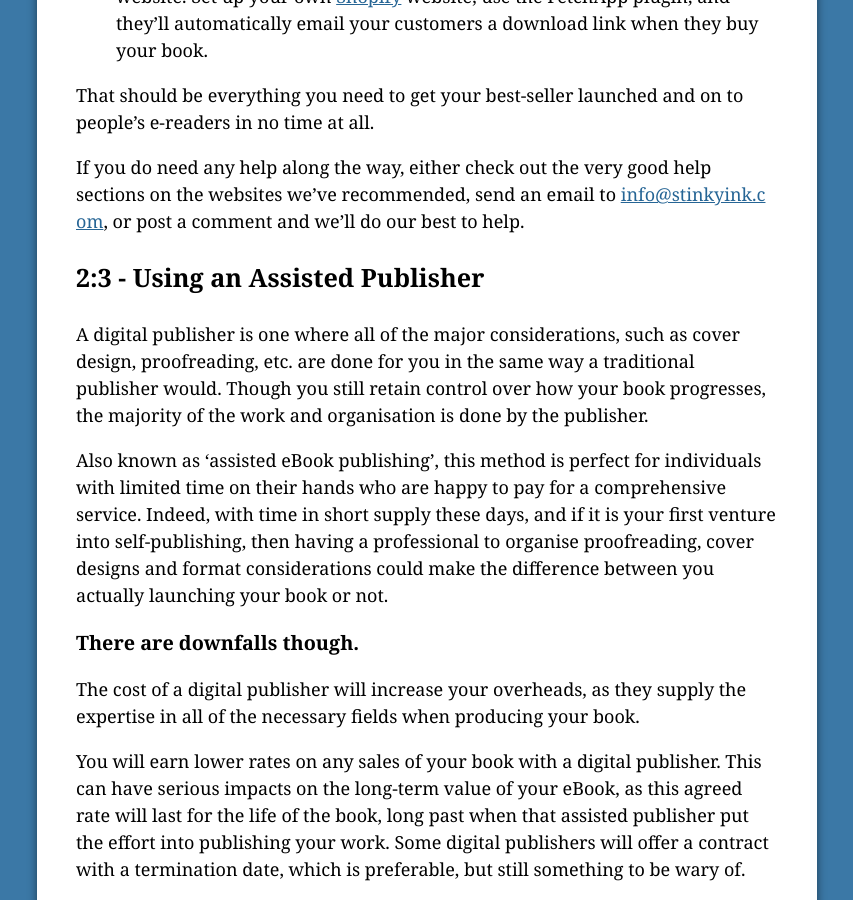
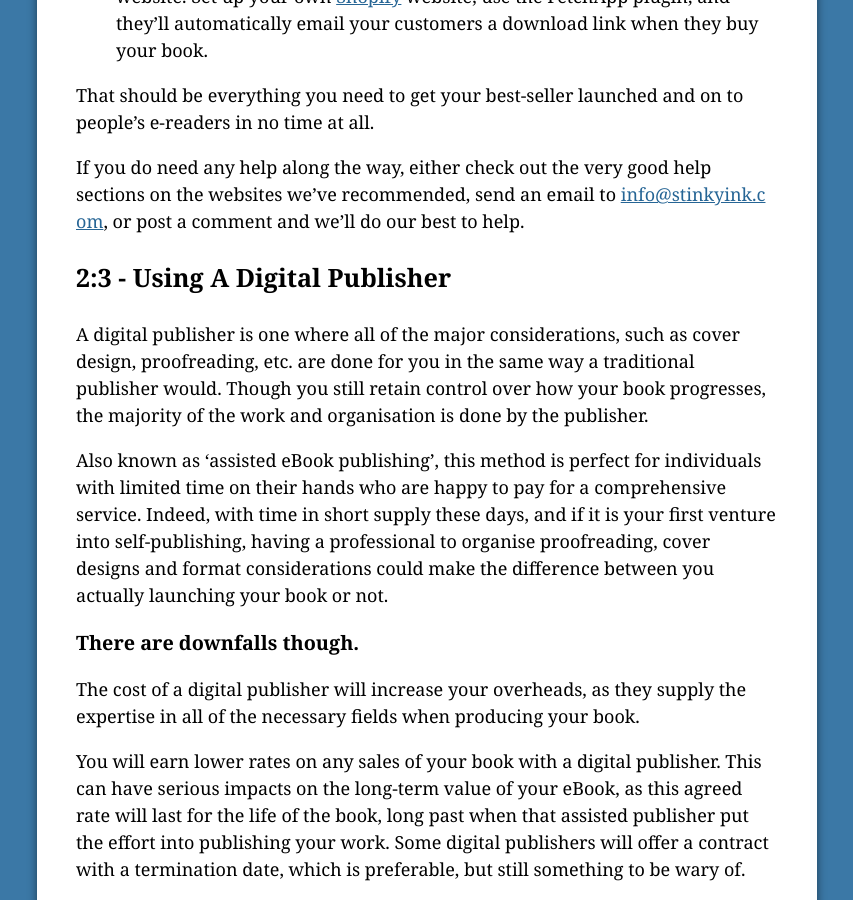
Before and after one commit to stinkyink/book-publishing-guide, a Jekyll site: the page built from chapter2.markdown, in a window 1280 px wide and 900 px high, scrolled down 7868 px. Shown: the whole window, without its empty margins (3-856 px from the left). Built offline with Jekyll 4.4.1, drawn with Linux system fonts in a browser that asks for light colours; nearby versions of some CDN libraries; comment, search, counter and statistics services are not loaded.

Commit message:
final text changes

```diff
--- a/chapter2.markdown
+++ b/chapter2.markdown
@@ -317,7 +317,7 @@ sections on the websites we’ve recommended, send an email to [info@stinkyink.c
 om](mailto:info@stinkyink.com?subject=book+publishing+guide+question), or post
 a comment and we’ll do our best to help.
 
-## <a name="c2_3">2:3 - Using an Assisted Publisher</a>
+## <a name="c2_3">2:3 - Using A Digital Publisher</a>
 
 A digital publisher is one where all of the major considerations, such as
 cover design, proofreading, etc. are done for you in the same way a
@@ -328,7 +328,7 @@ publisher.
 Also known as ‘assisted eBook publishing’, this method is perfect for
 individuals with limited time on their hands who are happy to pay for a
 comprehensive service. Indeed, with time in short supply these days, and if it
-is your first venture into self-publishing, then having a professional to
+is your first venture into self-publishing, having a professional to
 organise proofreading, cover designs and format considerations could make the
 difference between you actually launching your book or not.
 
```
